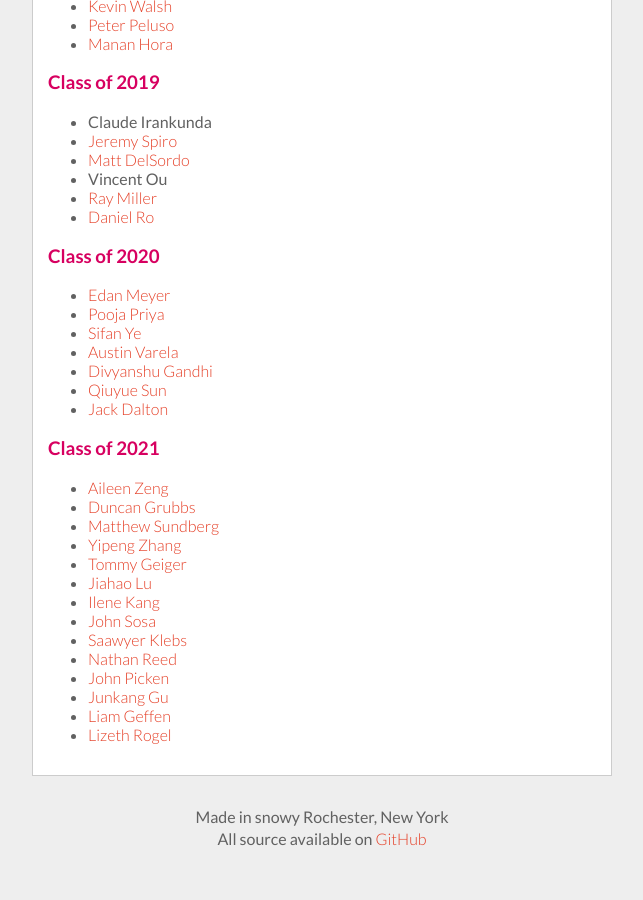
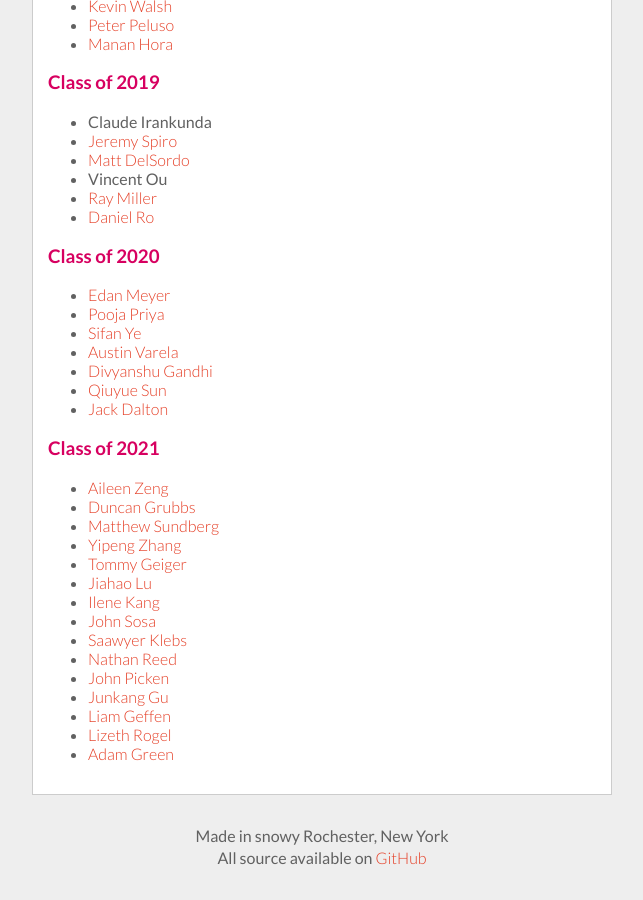
Before and after one commit to RocHack/rochack.org, a Jekyll site: the page built from about.html, in a window 1280 px wide and 900 px high, scrolled down 2127 px. Shown: the whole window, without its empty margins (318-961 px from the left). Built offline with Jekyll 4.4.1, drawn with Linux system fonts in a browser that asks for light colours.

Commit message:
Add myself as a member of RocHack

```diff
--- a/about.html
+++ b/about.html
@@ -256,7 +256,9 @@ members:
     -
         name: Lizeth Rogel
         link: https://github.com/xlzth
-
+    -
+        name: Adam Green
+        link: https://github.com/adumbgreen
 ---
 <div class="container">
     <div class="ten columns offset-by-three page-intro">
```
